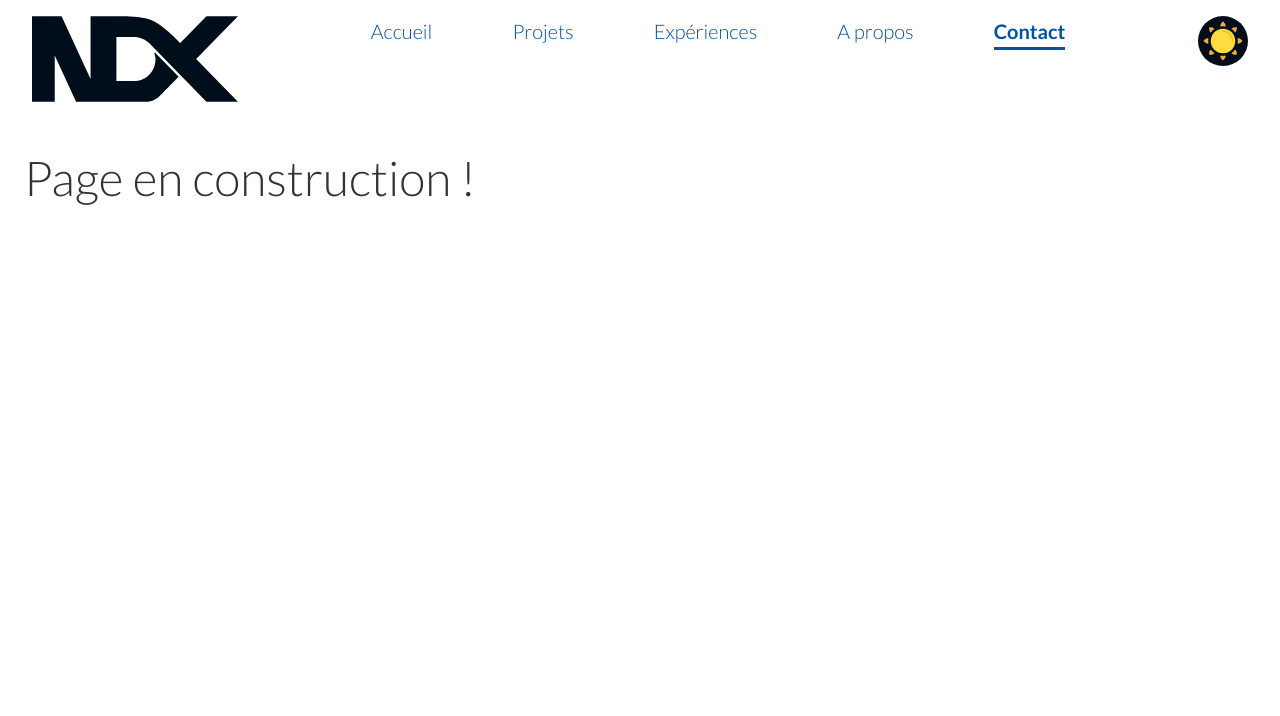
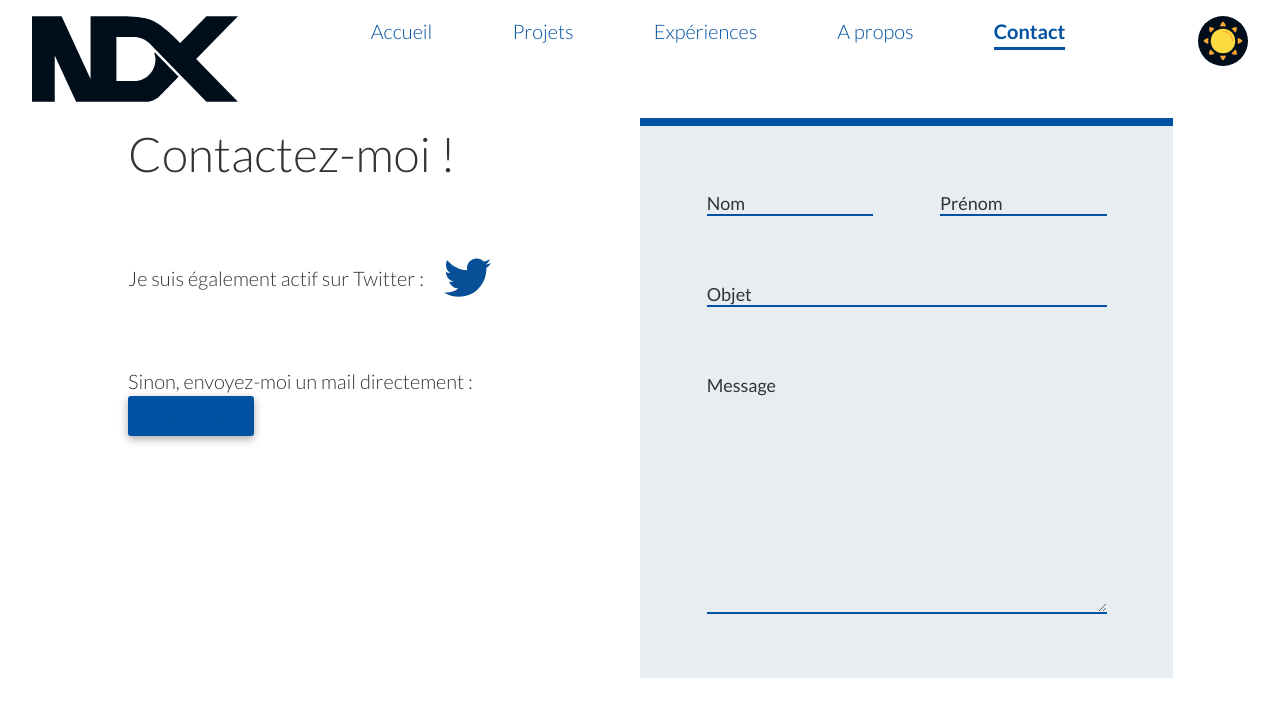
Before and after one commit to NicolasD09/portfolio, a Nuxt app: page /contact in a window 1280 px wide. Shown: the top 716 px of the page. Built offline with nearby package versions, Linux system fonts and the light colour scheme; what v-hotkey would draw is missing.

Commit message:
contact form init

```diff
--- a/pages/contact/index.vue
+++ b/pages/contact/index.vue
@@ -1,12 +1,13 @@
 <template>
-  <h1 class="p-6 text-5xl">Page en construction !</h1>
+  <ContactForm />
 </template>
 
 <script>
+import ContactForm from "~/components/Contact/ContactForm.vue";
+
 export default {
-  name: "contact",
+  name: "contact"
 };
 </script>
 
-<style>
-</style>
+<style></style>
```
